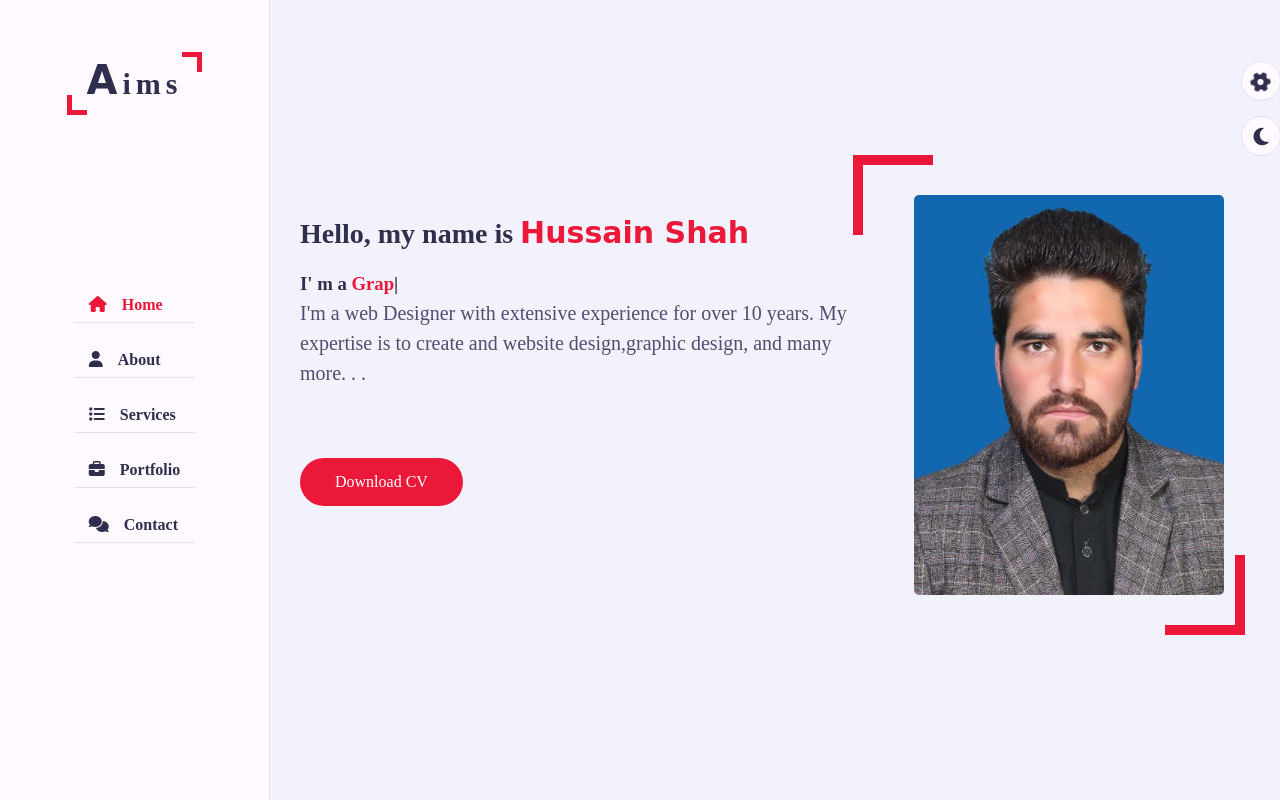
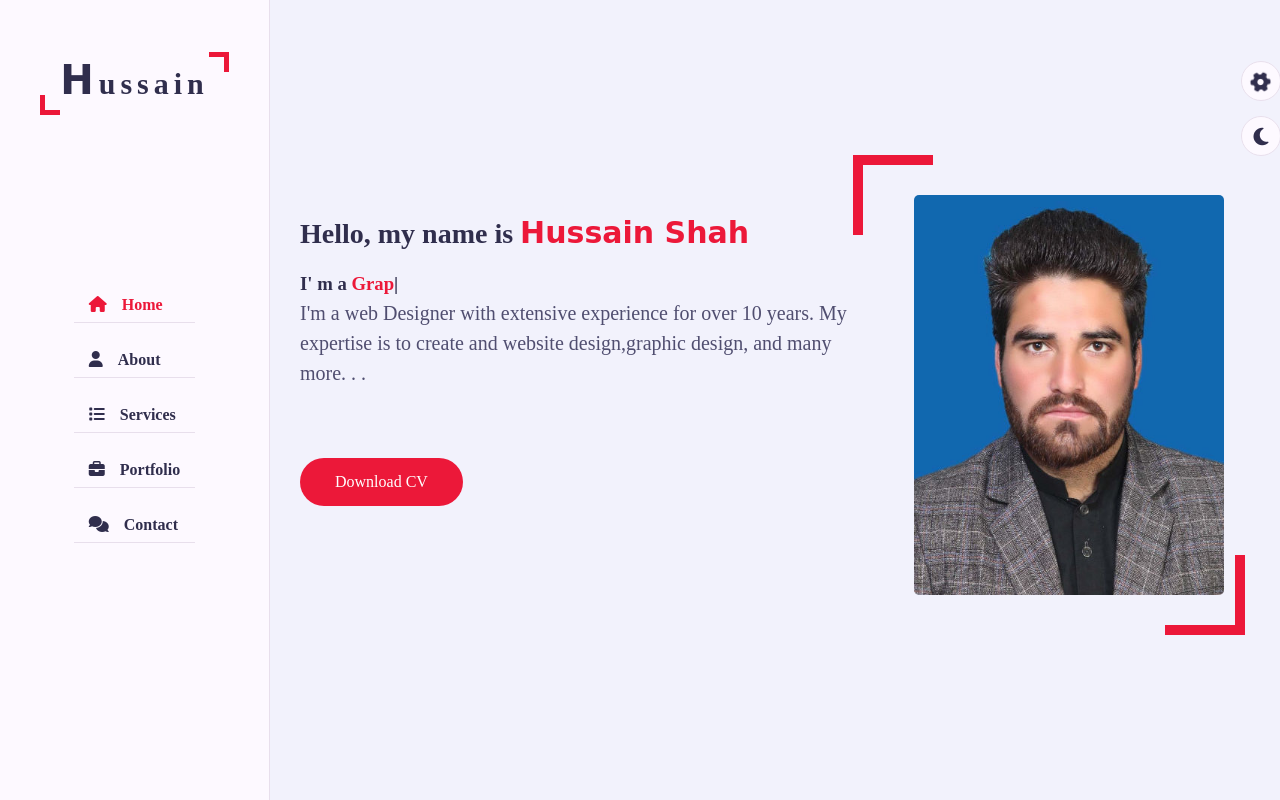
Before and after one commit to HussainShah-786/Personal_portfolio, a plain HTML site: page index.html in a window 1280 px wide. Drawn offline with nearby package versions, Linux system fonts and the light colour scheme; a web font is replaced by a local one.

Commit message:
change home span name

```diff
--- a/index.html
+++ b/index.html
@@ -21,7 +21,7 @@
     <div class="main-container">
         <div class="aside">
             <div class="logo">
-                <a href="#"><span>A</span>ims</a>
+                <a href="#"><span>H</span>ussain</a>
             </div>
             <div class="nav-toggler">
                 <span></span>
```
